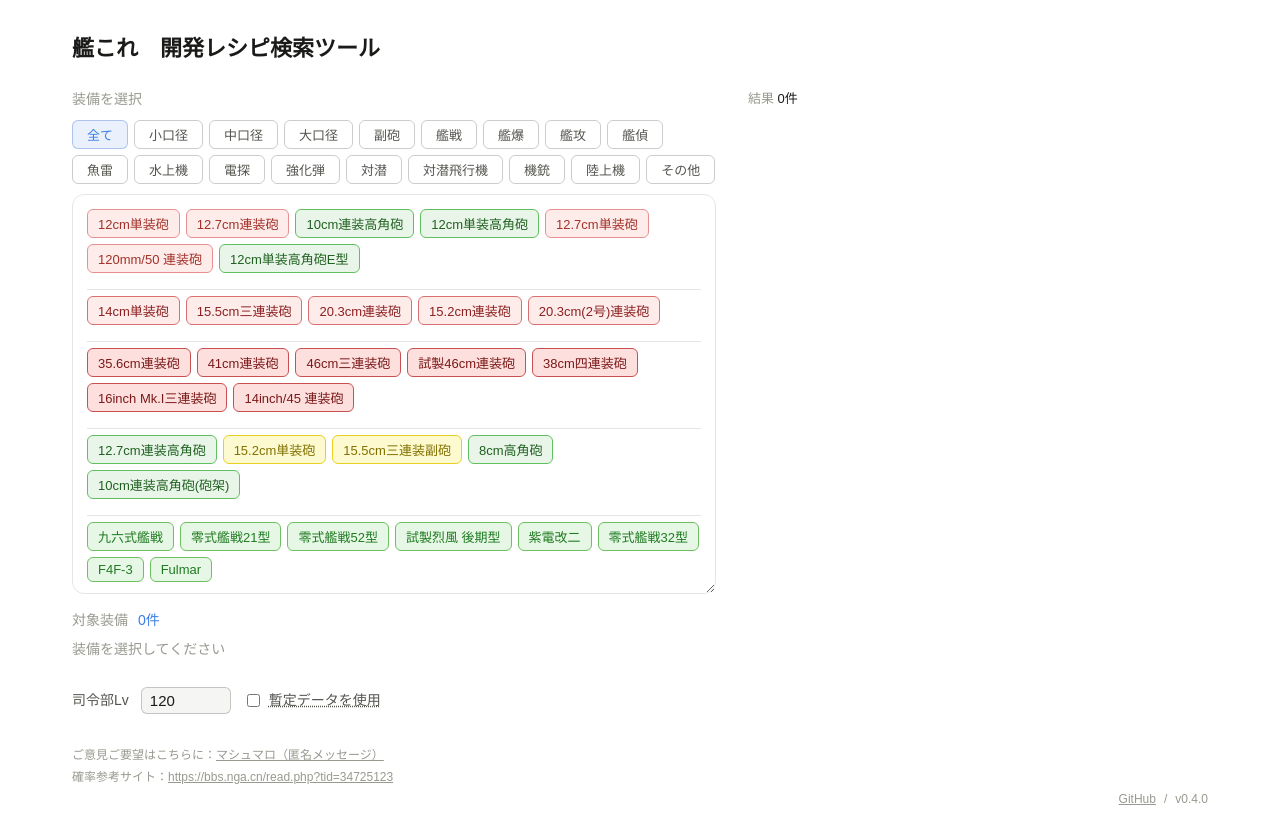
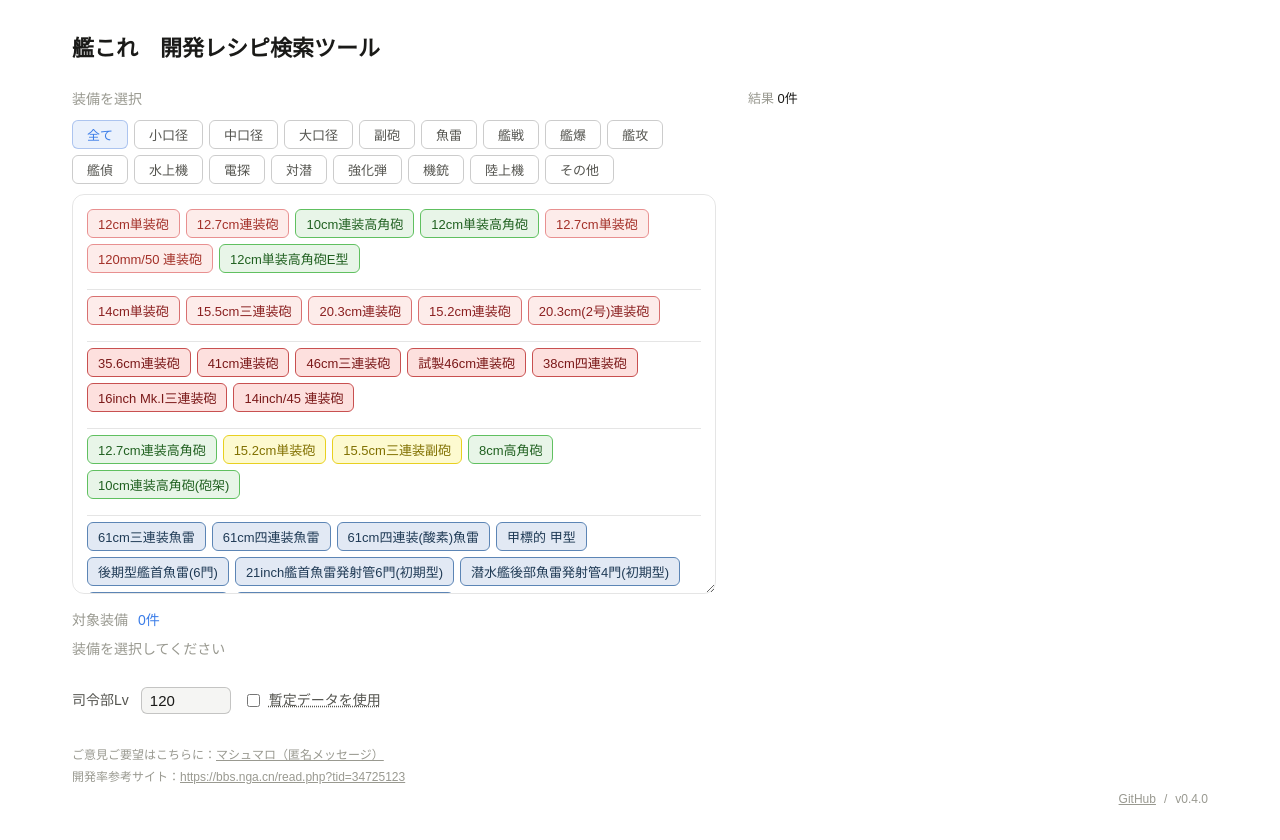
Before and after one commit to iora339/kc-dev-gen, a React (Vite) app: page / in a window 1280 px wide. Built offline with nearby package versions, Linux system fonts and the light colour scheme.

Commit message:
UI改善、READMEとコメントを整備

```diff
--- a/scripts/convert-master.js
+++ b/scripts/convert-master.js
@@ -2,7 +2,7 @@
 
 const src = process.argv[2];
 if (!src) {
-  console.error("Usage: node scripts/convert-equipment.js <path/to/start2.json>");
+  console.error("使用法: node scripts/convert-equipment.js <path/to/master.json>");
   process.exit(1);
 }
 
--- a/src/App.tsx
+++ b/src/App.tsx
@@ -14,16 +14,15 @@
   { label: "中口径", typeIds: [2] },
   { label: "大口径", typeIds: [3] },
   { label: "副砲", typeIds: [4] },
+  { label: "魚雷", typeIds: [5, 22, 32] },
   { label: "艦戦", typeIds: [6] },
   { label: "艦爆", typeIds: [7] },
   { label: "艦攻", typeIds: [8] },
   { label: "艦偵", typeIds: [9, 94] },
-  { label: "魚雷", typeIds: [5, 22, 32] },
   { label: "水上機", typeIds: [10, 11, 41, 45] },
   { label: "電探", typeIds: [12, 13, 93] },
+  { label: "対潜", typeIds: [14, 15, 40] },
   { label: "強化弾", typeIds: [18, 19, 20] },
-  { label: "対潜", typeIds: [14, 15, 40] },
-  { label: "対潜飛行機", typeIds: [25, 26] },
   { label: "機銃", typeIds: [21] },
   { label: "陸上機", typeIds: [47, 48, 49, 53] },
   { label: "その他", typeIds: [] },
@@ -232,7 +231,7 @@
                 </span>
                 {showPendingInfo && (
                   <div style={popupStyle({ top: "calc(100% + 4px)", left: "50%", transform: "translateX(-50%)", width: 380, lineHeight: 1.7, color: "var(--text-primary)", whiteSpace: "normal" })}>
-                    まだ検証データが不足している状況ですが、<a href="https://github.com/poooi/poi-server/wiki" target="_blank" rel="noopener noreferrer" style={{ color: "var(--text-accent)" }}>poi data dumps</a>のデータ（2026-7-4時点）を元に暫定の開発率情報を作成しました。チェックすると以下が計算に含まれるようになります。今後の検証によって、数値が変更・削除される可能性が大いにありますのでご注意ください。
+                    検証データが不足していますが、<a href="https://github.com/poooi/poi-server/wiki" target="_blank" rel="noopener noreferrer" style={{ color: "var(--text-accent)" }}>poi data dumps</a>（2026-7-4時点）を元に暫定の開発率データを作成しました。チェックすると以下が計算に含まれ、<span style={{ display: "inline-block", color: "var(--text-warning)" }}>⚠︎</span>マークが表示されるようになります。今後の検証によって、数値が変更・削除される可能性が大いにありますのでご注意ください。
                     <table style={{ borderCollapse: "collapse", marginTop: 8, width: "100%", fontSize: 12, lineHeight: 1.5, tableLayout: "fixed" }}>
                       <thead>
                         <tr>
@@ -298,7 +297,7 @@
       </div>
       <footer style={{ marginTop: "auto", paddingTop: "2rem", fontSize: 12, color: "var(--text-muted)" }}>
         <p style={{ margin: "0 0 4px" }}>ご意見ご要望はこちらに：<a href="https://marshmallow-qa.com/lmingitwavpu1ou?t=0HNCFk&utm_medium=url_text&utm_source=promotion" target="_blank" rel="noopener noreferrer" style={{ color: "inherit" }}>マシュマロ（匿名メッセージ）</a></p>
-        <p style={{ margin: "0 0 4px" }}>確率参考サイト：<a href="https://bbs.nga.cn/read.php?tid=34725123" target="_blank" rel="noopener noreferrer" style={{ color: "inherit" }}>https://bbs.nga.cn/read.php?tid=34725123</a></p>
+        <p style={{ margin: "0 0 4px" }}>開発率参考サイト：<a href="https://bbs.nga.cn/read.php?tid=34725123" target="_blank" rel="noopener noreferrer" style={{ color: "inherit" }}>https://bbs.nga.cn/read.php?tid=34725123</a></p>
         <p style={{ margin: 0, display: "flex", justifyContent: "flex-end", alignItems: "center", gap: 8 }}>
           <a href="https://github.com/iora339/kc-dev-gen" target="_blank" rel="noopener noreferrer" style={{ color: "inherit" }}>GitHub</a>
           <span style={{ color: "var(--text-muted)" }}>/</span>
--- a/src/types.ts
+++ b/src/types.ts
@@ -21,7 +21,7 @@
   type: number;
   // アイコン種別ID（typeColors.tsの配色キー）
   iconType: number;
-  // レア度ではなく司令部Lv要件の元値（rarity×10 が開発に必要な司令部Lv）
+  // レア度。司令部Lv要件の元値（rarity×10 が開発に必要な司令部Lv。Lv40以上で全ての装備が開発可能）
   rarity: number;
   // 開発の最低投入資源。×10した値が実際の必要資源量
   req: Resources;
@@ -34,7 +34,7 @@
   // 改造後の艦ID（最終改造形態なら null）。改造チェーンのグルーピング表示や、
   // 改造前艦を候補の代表ラベルに優先する判定に使う
   afterId: number | null;
-  // ゲーム内図鑑順(api_sortno)のソートキー。艦一覧の表示順を決定的にするために使う
+  // ゲーム内表示順(api_sortno)のソートキー。艦一覧の表示順を決定するために使う
   sortId: number;
 }
 
```
Also changed, not shown: 1 other file (tests, documents, lock files or other folders).
